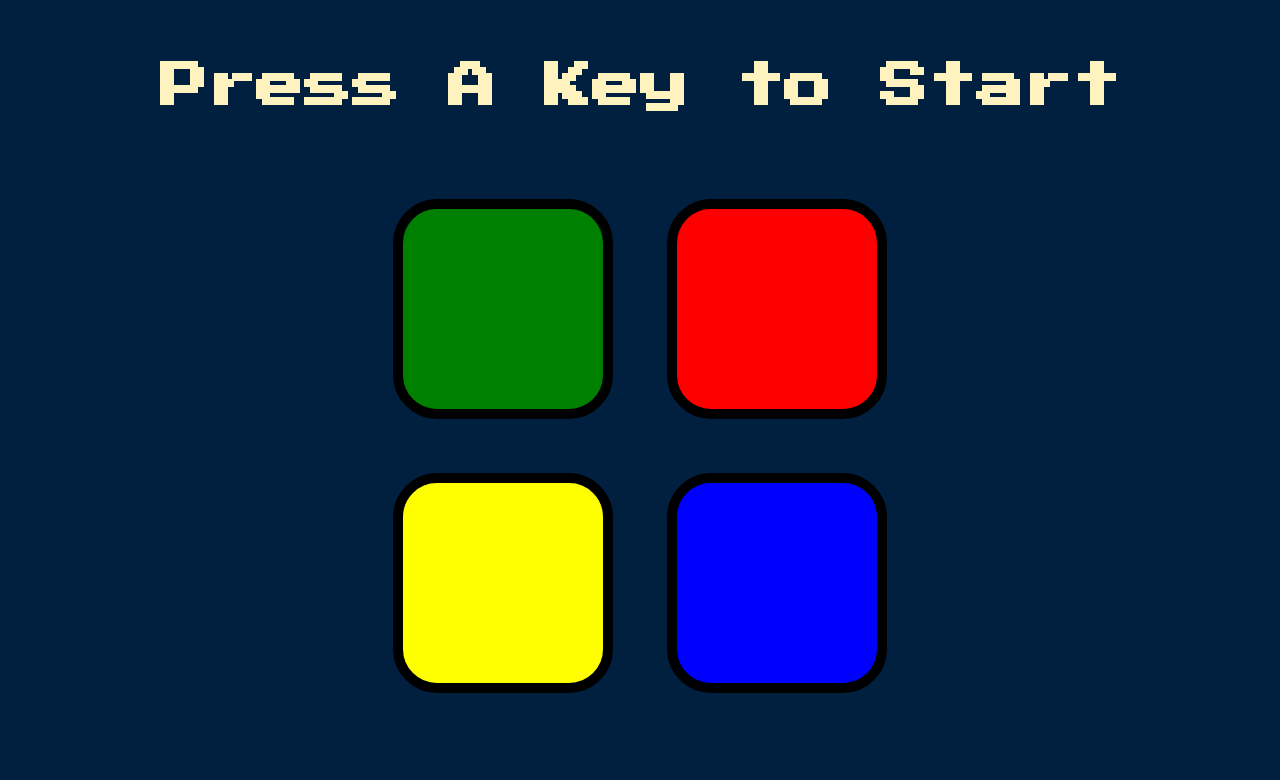
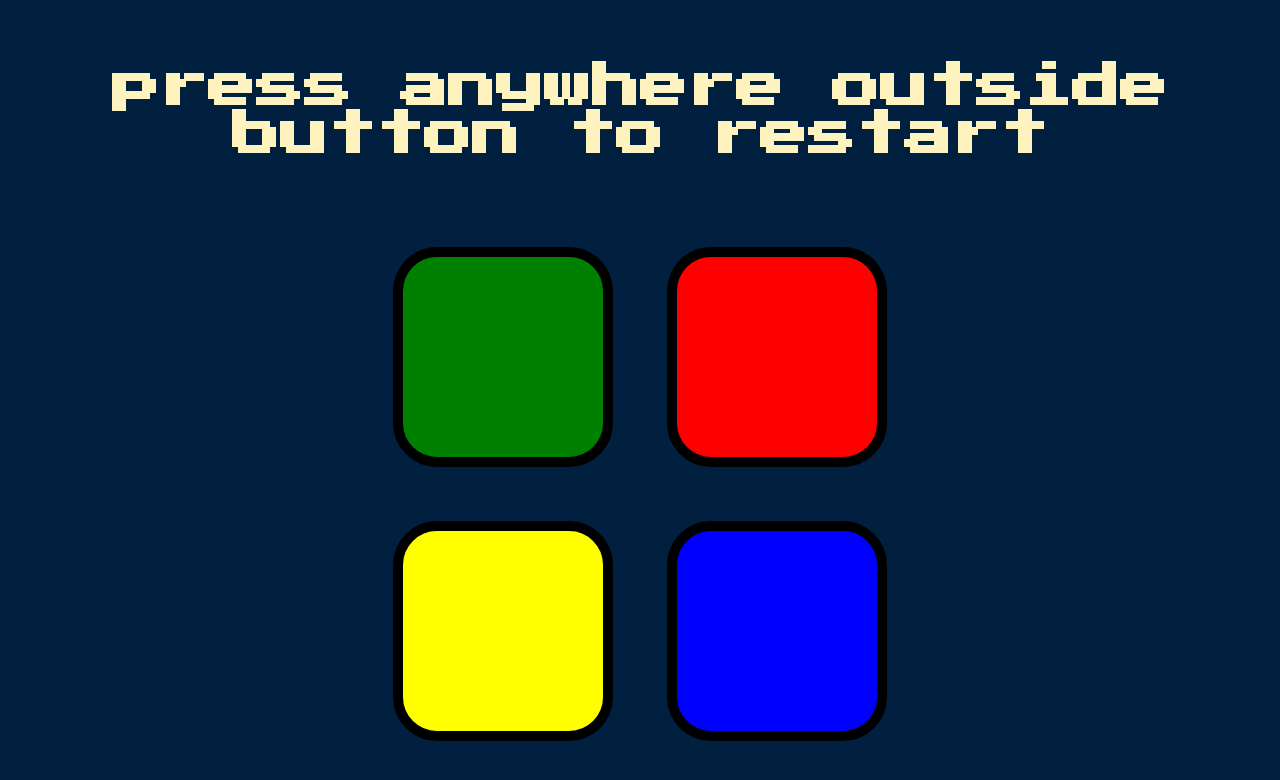
Before and after one commit to harsh2002-hub/simon, a plain HTML site: page index.html in a window 1280 px wide. Drawn offline with nearby package versions, Linux system fonts and the light colour scheme.

Commit message:
Update index.html

```diff
--- a/index.html
+++ b/index.html
@@ -10,7 +10,7 @@
 </head>
 
 <body>
-  <h1 id="level-title">Press A Key to Start</h1>
+  <h1 id="level-title">press anywhere outside button to restart</h1>
   <div class="container">
     <div lass="row">
 
```
